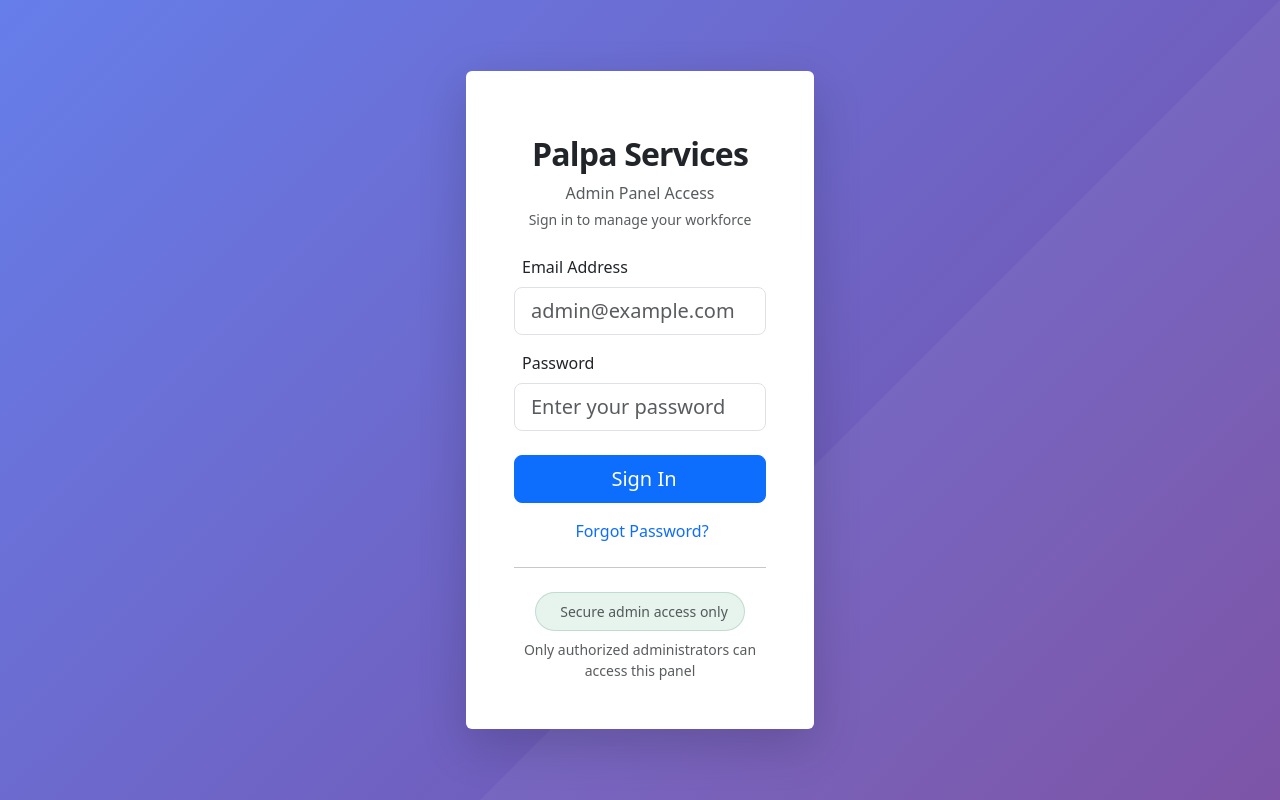
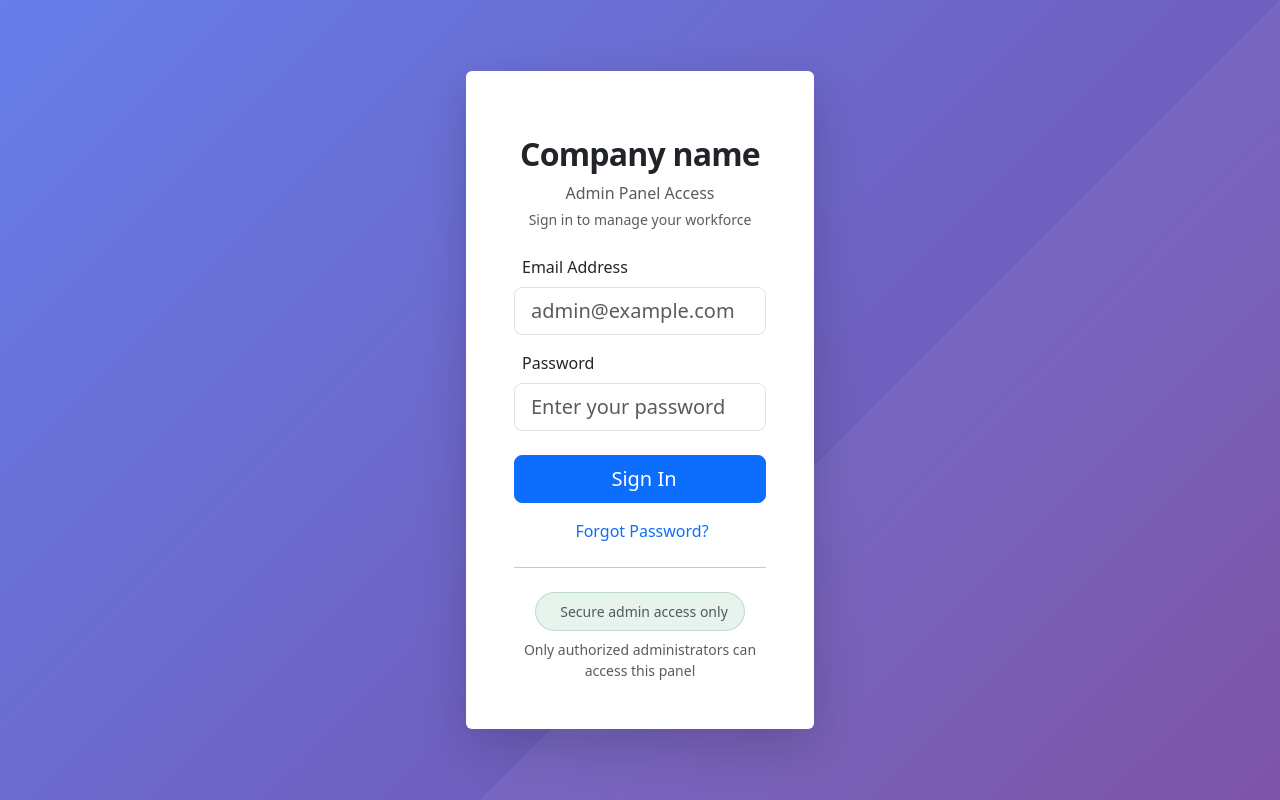
Before and after one commit to MIMIIKK/geoAttendance-admin, a React (Vite) app: page /login in a window 1280 px wide. Built offline with nearby package versions, Linux system fonts and the light colour scheme; no server answers.

Commit message:
changed in name of company

```diff
--- a/src/pages/Login.jsx
+++ b/src/pages/Login.jsx
@@ -47,7 +47,7 @@ const Login = () => {
                   <div className="logo-container mb-3">
                     <i className="fas fa-map-marker-alt text-primary" style={{ fontSize: '48px' }}></i>
                   </div>
-                  <h2 className="mb-2 fw-bold">Palpa Services</h2>
+                  <h2 className="mb-2 fw-bold">Company name</h2>
                   <p className="text-muted mb-0">Admin Panel Access</p>
                   <small className="text-muted">Sign in to manage your workforce</small>
                 </div>
```
